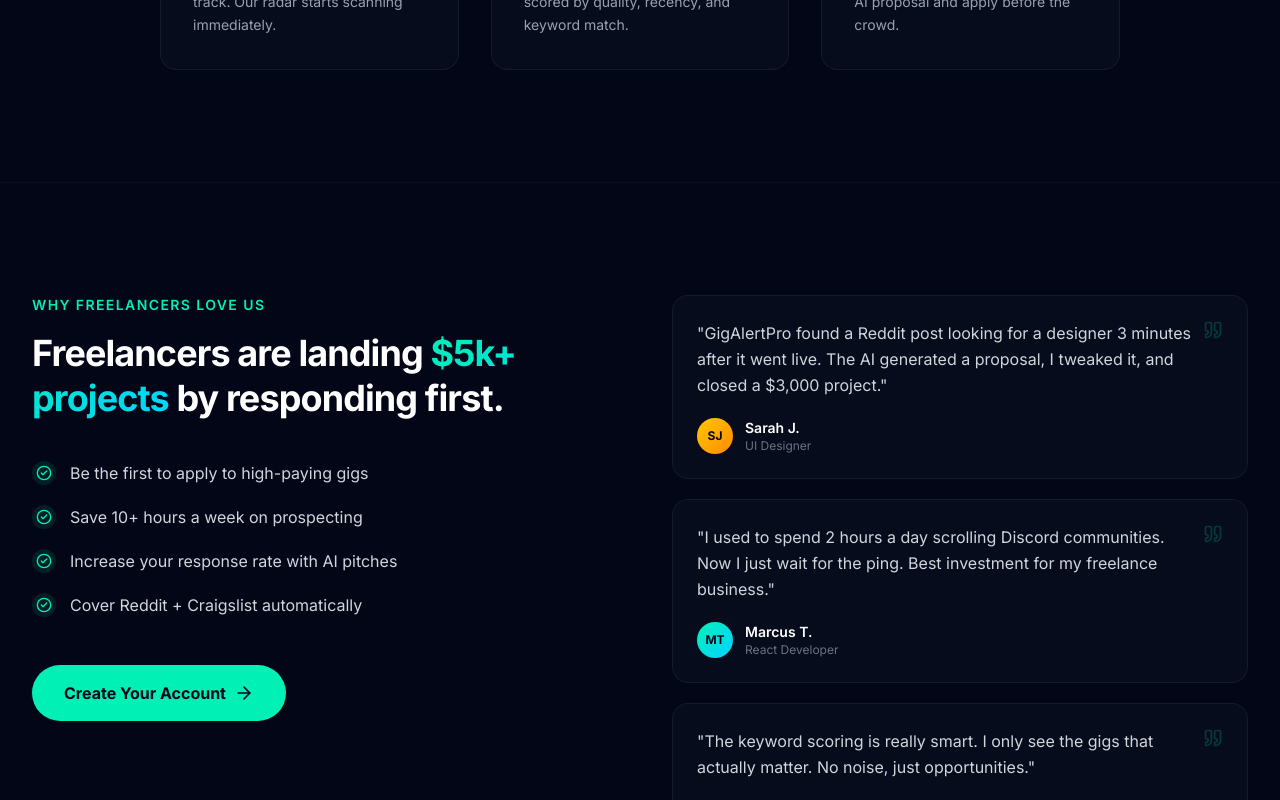
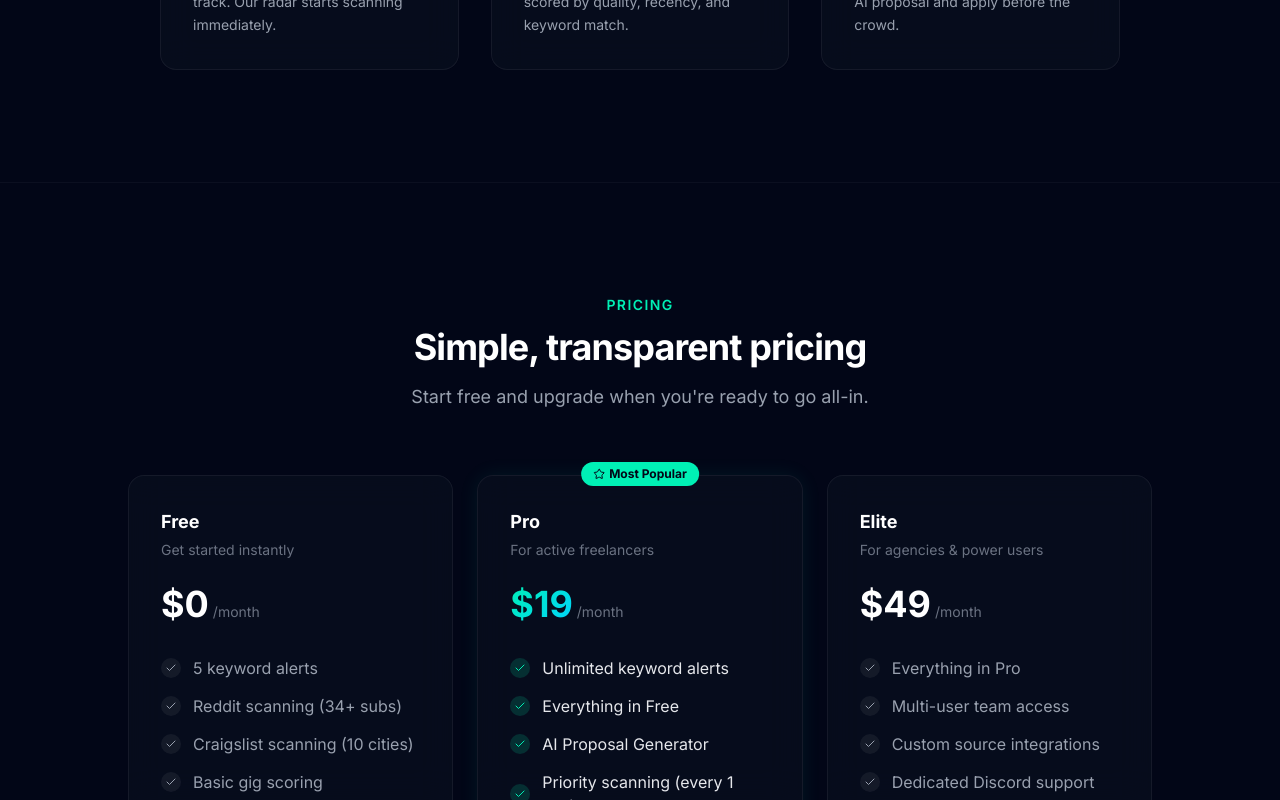
Before and after one commit to kobbybright120/gigalertpro, a React (Vite) app: page /landing in a window 1280 px wide. Before the commit this address led to /. Shown: the part 2000-2800 px from the top of the page. Built offline with nearby package versions, Linux system fonts and the light colour scheme; no server answers.

Commit message:
feat: add pricing section, /landing preview route, fix RSS description cleanup

```diff
--- a/src/App.jsx
+++ b/src/App.jsx
@@ -70,6 +70,7 @@
           <Routes>
             {/* Public routes */}
             <Route path="/" element={<PublicLanding />} />
+            <Route path="/landing" element={<LandingPage />} />
             <Route path="/auth" element={<AuthGuard />} />
 
             {/* Protected app routes */}
--- a/src/pages/LandingPage.jsx
+++ b/src/pages/LandingPage.jsx
@@ -10,6 +10,8 @@
   Shield,
   Clock,
   BarChart3,
+  Check,
+  Star,
 } from "lucide-react";
 
 export default function LandingPage() {
@@ -213,6 +215,121 @@
         </div>
       </section>
 
+      {/* ── Pricing ── */}
+      <section className="relative py-28 border-t border-white/[0.04]">
+        <div className="max-w-7xl mx-auto px-4 sm:px-6 lg:px-8">
+          <div className="text-center mb-16">
+            <p className="text-sm font-semibold text-[#00F0B5] uppercase tracking-widest mb-3">
+              Pricing
+            </p>
+            <h2 className="text-3xl sm:text-4xl font-extrabold tracking-tight">
+              Simple, transparent pricing
+            </h2>
+            <p className="mt-4 text-gray-400 text-lg max-w-xl mx-auto">
+              Start free and upgrade when you're ready to go all-in.
+            </p>
+          </div>
+
+          <div className="grid grid-cols-1 md:grid-cols-3 gap-6 max-w-5xl mx-auto">
+            {/* Free Tier */}
+            <div className="glass-card rounded-2xl p-8 hover:border-white/10 transition-all duration-300 flex flex-col">
+              <div className="mb-6">
+                <h3 className="text-lg font-bold text-white">Free</h3>
+                <p className="text-gray-500 text-sm mt-1">
+                  Get started instantly
+                </p>
+              </div>
+              <div className="mb-8">
+                <span className="text-4xl font-extrabold text-white">$0</span>
+                <span className="text-gray-500 text-sm ml-1">/month</span>
+              </div>
+              <ul className="space-y-3.5 mb-10 flex-1">
+                <PricingFeature text="5 keyword alerts" />
+                <PricingFeature text="Reddit scanning (34+ subs)" />
+                <PricingFeature text="Craigslist scanning (10 cities)" />
+                <PricingFeature text="Basic gig scoring" />
+                <PricingFeature text="Browser notifications" />
+              </ul>
+              <Link
+                to="/auth"
+                className="block w-full text-center px-6 py-3.5 border border-white/10 text-gray-300 font-semibold rounded-xl hover:bg-white/[0.04] hover:border-white/20 transition-all duration-300"
+              >
+                Get Started
+              </Link>
+            </div>
+
+            {/* Pro Tier — Highlighted */}
+            <div className="relative glass-card rounded-2xl p-8 border-[#00F0B5]/20 hover:border-[#00F0B5]/30 transition-all duration-300 flex flex-col glow-green">
+              <div className="absolute -top-3.5 left-1/2 -translate-x-1/2">
+                <span className="inline-flex items-center gap-1 px-3 py-1 bg-[#00F0B5] text-[#020617] text-xs font-bold rounded-full">
+                  <Star className="w-3 h-3" /> Most Popular
+                </span>
+              </div>
+              <div className="mb-6">
+                <h3 className="text-lg font-bold text-white">Pro</h3>
+                <p className="text-gray-500 text-sm mt-1">
+                  For active freelancers
+                </p>
+              </div>
+              <div className="mb-8">
+                <span className="text-4xl font-extrabold text-gradient">
+                  $19
+                </span>
+                <span className="text-gray-500 text-sm ml-1">/month</span>
+              </div>
+              <ul className="space-y-3.5 mb-10 flex-1">
+                <PricingFeature text="Unlimited keyword alerts" highlighted />
+                <PricingFeature text="Everything in Free" highlighted />
+                <PricingFeature text="AI Proposal Generator" highlighted />
+                <PricingFeature
+                  text="Priority scanning (every 1 min)"
+                  highlighted
+                />
+                <PricingFeature text="Email + push notifications" highlighted />
+                <PricingFeature
+                  text="Proposal history & templates"
+                  highlighted
+                />
+              </ul>
+              <Link
+                to="/auth"
+                className="block w-full text-center px-6 py-3.5 bg-[#00F0B5] text-[#020617] font-bold rounded-xl hover:bg-[#00dba5] hover:shadow-[0_0_16px_rgba(0,240,181,0.2)] transition-all duration-300"
+              >
+                Upgrade to Pro
+              </Link>
+            </div>
+
+            {/* Elite Tier */}
+            <div className="glass-card rounded-2xl p-8 hover:border-white/10 transition-all duration-300 flex flex-col">
+              <div className="mb-6">
+                <h3 className="text-lg font-bold text-white">Elite</h3>
+                <p className="text-gray-500 text-sm mt-1">
+                  For agencies & power users
+                </p>
+              </div>
+              <div className="mb-8">
+                <span className="text-4xl font-extrabold text-white">$49</span>
+                <span className="text-gray-500 text-sm ml-1">/month</span>
+              </div>
+              <ul className="space-y-3.5 mb-10 flex-1">
+                <PricingFeature text="Everything in Pro" />
+                <PricingFeature text="Multi-user team access" />
+                <PricingFeature text="Custom source integrations" />
+                <PricingFeature text="Dedicated Discord support" />
+                <PricingFeature text="API access" />
+                <PricingFeature text="White-label proposals" />
+              </ul>
+              <Link
+                to="/auth"
+                className="block w-full text-center px-6 py-3.5 border border-white/10 text-gray-300 font-semibold rounded-xl hover:bg-white/[0.04] hover:border-white/20 transition-all duration-300"
+              >
+                Contact Us
+              </Link>
+            </div>
+          </div>
+        </div>
+      </section>
+
       {/* ── Social Proof ── */}
       <section className="relative py-28 border-t border-white/[0.04]">
         <div className="max-w-7xl mx-auto px-4 sm:px-6 lg:px-8">
@@ -346,6 +463,26 @@
   );
 }
 
+/* ── Pricing Feature ── */
+function PricingFeature({ text, highlighted }) {
+  return (
+    <li className="flex items-center gap-3">
+      <div
+        className={`w-5 h-5 rounded-full flex items-center justify-center shrink-0 ${
+          highlighted
+            ? "bg-[#00F0B5]/15 text-[#00F0B5]"
+            : "bg-white/[0.06] text-gray-400"
+        }`}
+      >
+        <Check className="w-3 h-3" />
+      </div>
+      <span className={highlighted ? "text-gray-200" : "text-gray-400"}>
+        {text}
+      </span>
+    </li>
+  );
+}
+
 /* ── Benefit check item ── */
 function BenefitItem({ text }) {
   return (
```
Also changed, not shown: api/scan-reddit.js (+8 -3 lines), scripts/fetch-and-store.js (+8 -3 lines), src/pages/ProfilePage.jsx (+6 -2 lines), src/lib/redditClient.js.
